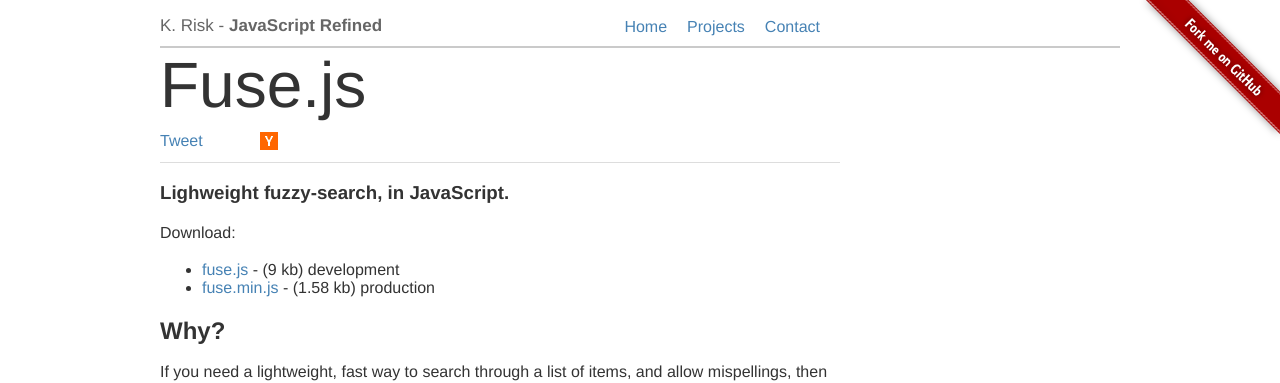
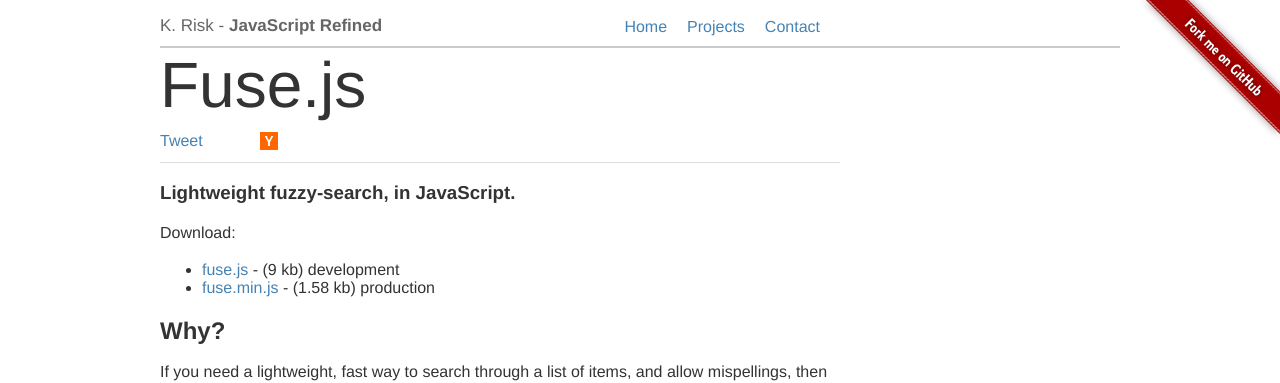
Before and after one commit to krisk/krisk.github.com, a Jekyll site: the page built from projects/fuse.md, in a window 1280 px wide and 900 px high. Shown: the top 383 px of the window. Built offline with Jekyll 4.4.1, drawn with Linux system fonts in a browser that asks for light colours; a script that is not in the unit is left out; comment, search, counter and statistics services are not loaded.

Commit message:
Update fuse.md

```diff
--- a/projects/fuse.md
+++ b/projects/fuse.md
@@ -16,7 +16,7 @@
   - /css/examples/fuse.css
 ---
 
-### Lighweight fuzzy-search, in JavaScript.
+### Lightweight fuzzy-search, in JavaScript.
 
 Download:
 
```
